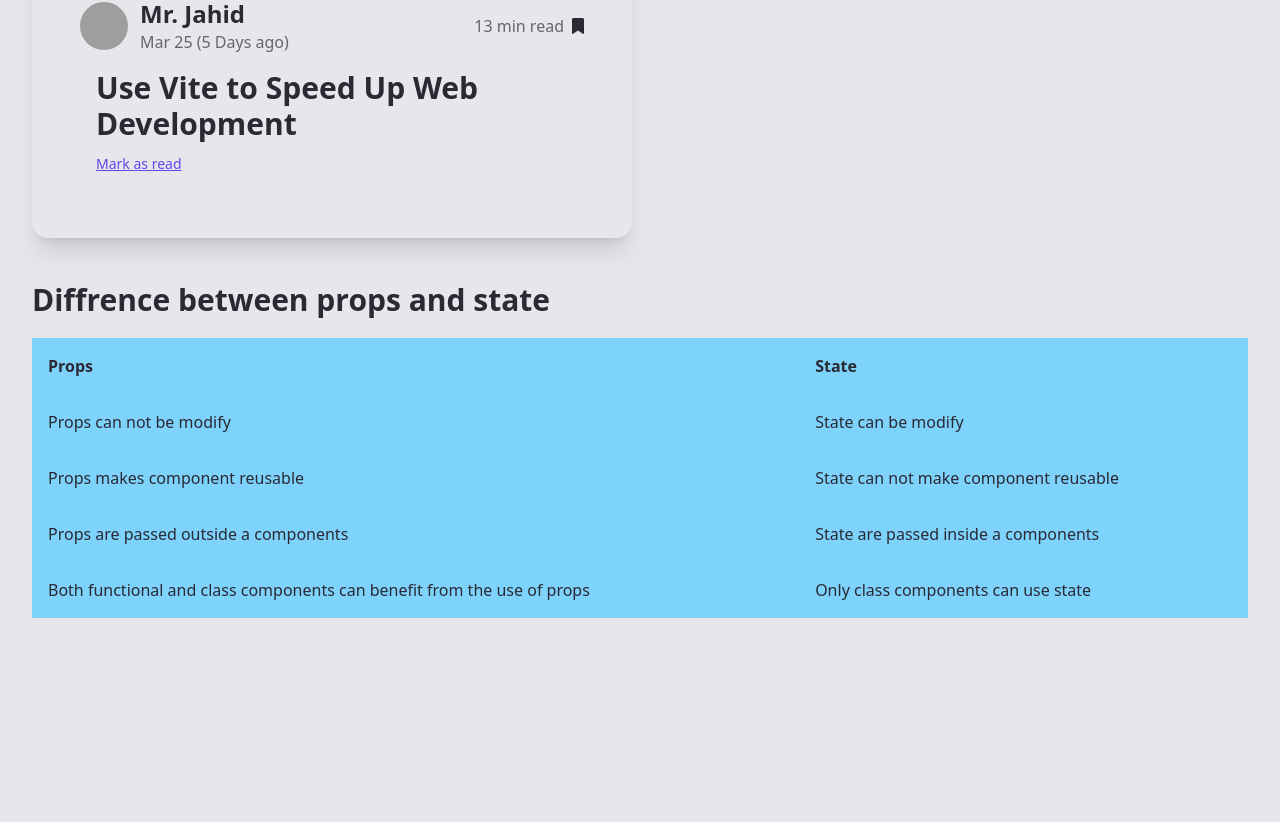
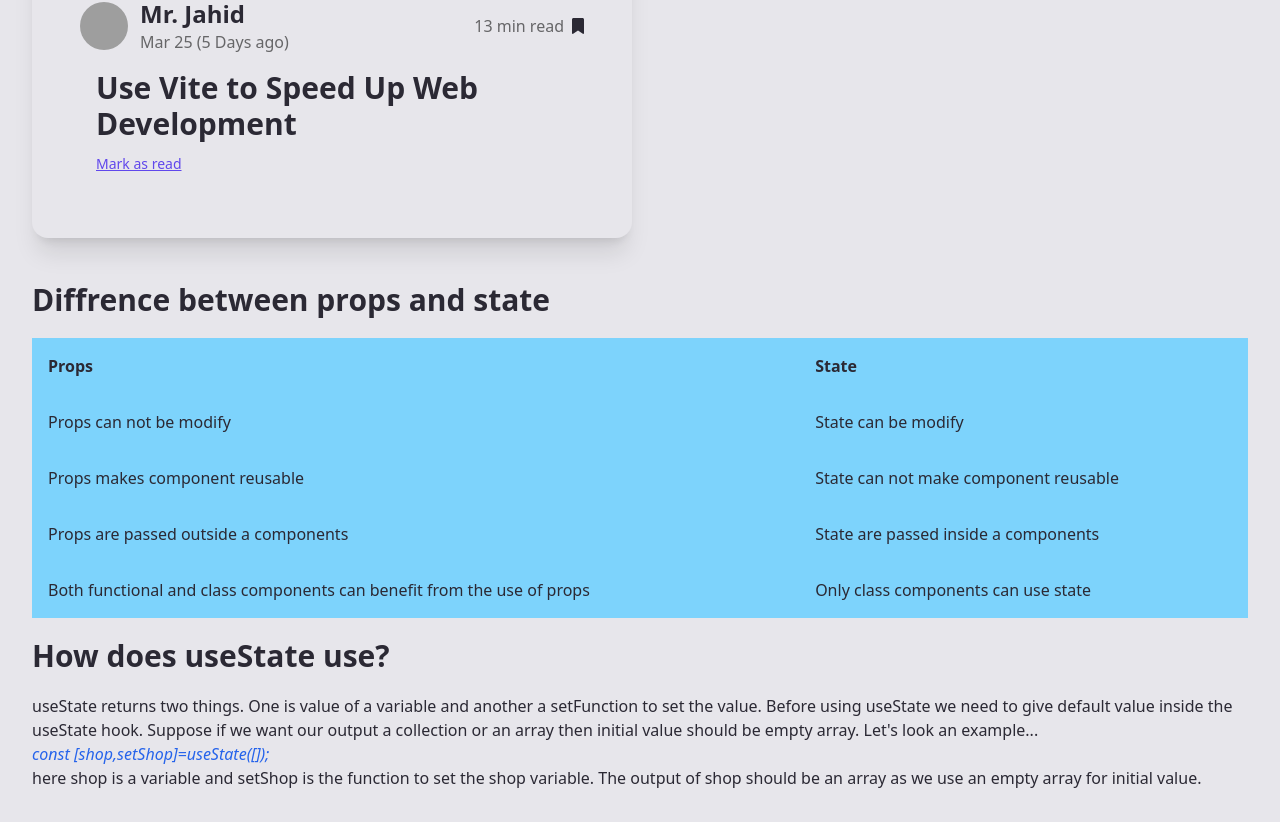
Before and after one commit to jakariamasum/Knowledge-Cafe, a React (Vite) app: page / in a window 1280 px wide. Shown: the part 2373-3195 px from the top of the page. Before the commit the page ends 3043 px from the top, so only its background shows below. Built offline with nearby package versions, Linux system fonts and the light colour scheme; grey boxes are pictures that could not be loaded.

Commit message:
how does use effect use added

```diff
--- a/src/components/Questions/Questions.jsx
+++ b/src/components/Questions/Questions.jsx
@@ -28,6 +28,13 @@ const Questions = () => {
                     </tr>
                 </table>
             </div>
+            <div>
+                <h1 className='font-semibold text-3xl mb-5'>How does useState use?</h1>
+                <p>useState returns two things. One is value of a variable and another a setFunction to set the value. Before using useState we need to give default value inside the useState hook. Suppose if we want our output a collection or an array then initial value should be empty array. Let's look an example...<br />
+                    <span className='text-center text-blue-600 italic'> const [shop,setShop]=useState([]);</span> <br />
+                    here shop is a variable and setShop is the function to set the shop variable. The output of shop should be an array as we use an empty array for initial value.
+                </p>
+            </div>
 
         </div>
     );
```
